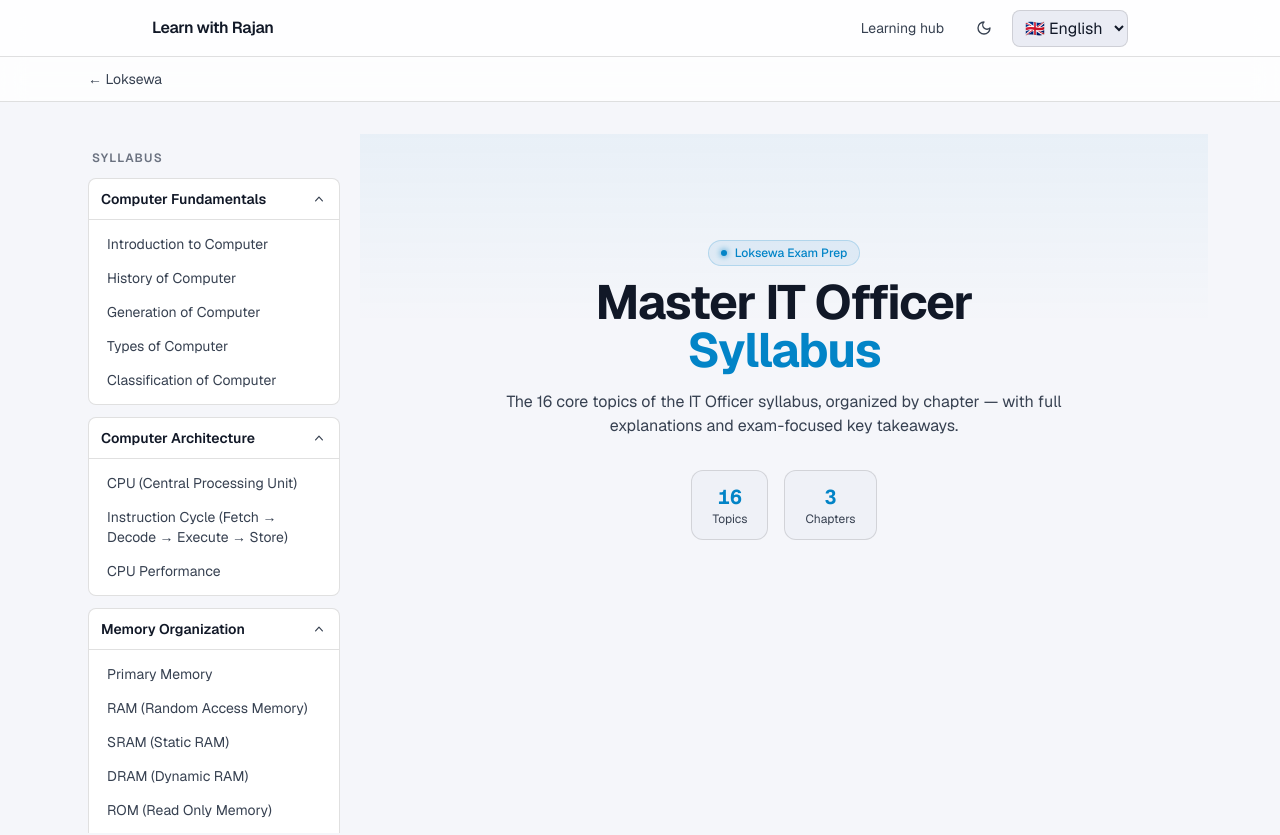
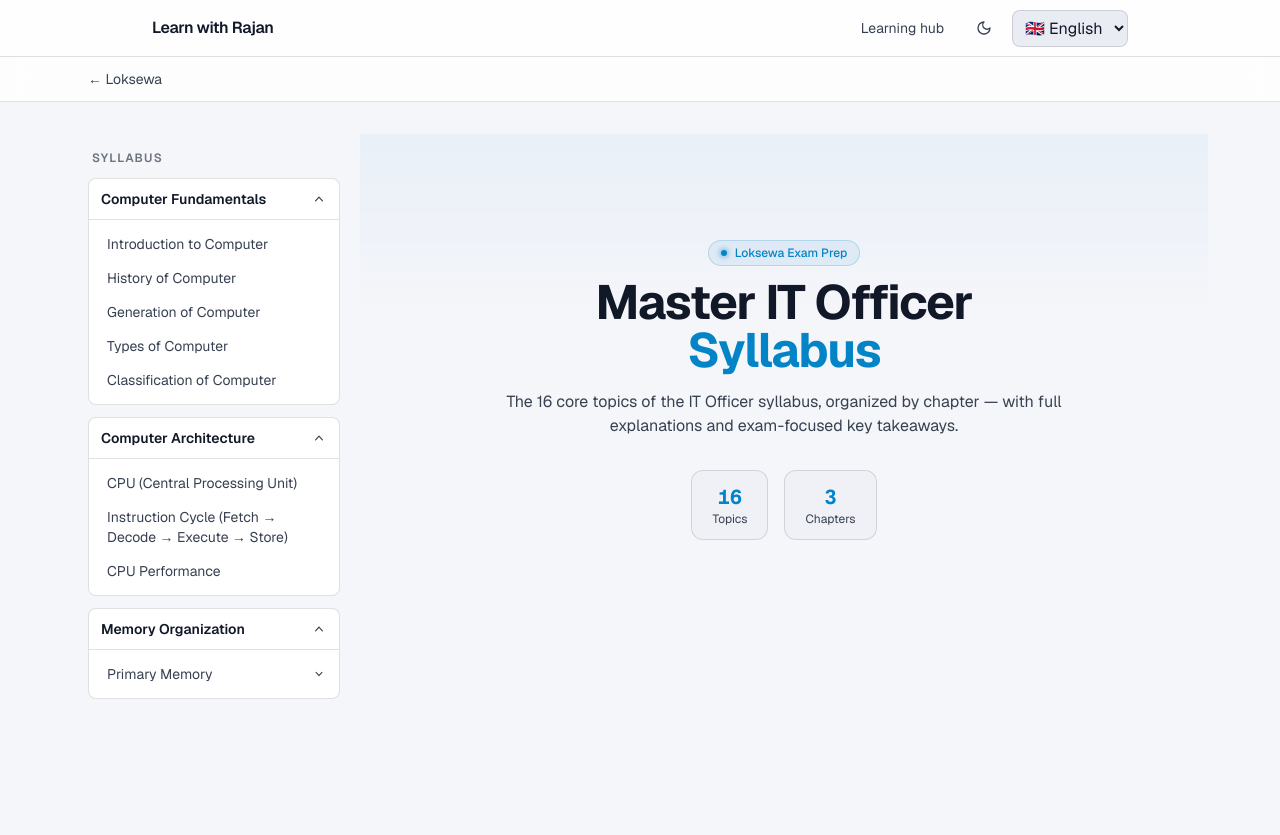
Before and after one commit to rznmgr630/learnwithrajan, a Next.js app: page /learn/loksewa/it-officer in a window 1280 px wide. Shown: the top 835 px of the page. Built offline with nearby package versions, Linux system fonts and the light colour scheme.

Commit message:
Add nested sidebar sub-menus and use them for Primary Memory > RAM/ROM hierarchy

```diff
--- a/components/learn/CourseSidebar.tsx
+++ b/components/learn/CourseSidebar.tsx
@@ -8,6 +8,8 @@ export interface CourseSidebarItem {
   label: string;
   /** When provided, the item renders as a link to this URL instead of firing onSelectItem alone. */
   href?: string;
+  /** Nested sub-items, rendered as a collapsible group indented under this item. */
+  children?: CourseSidebarItem[];
 }
 
 export interface CourseSidebarSection {
@@ -29,6 +31,104 @@ interface CourseSidebarProps {
   onMobileOpenChange?: (open: boolean) => void;
   /** Hide the built-in "Menu" trigger button, e.g. when a page renders its own trigger elsewhere and drives mobileOpen/onMobileOpenChange instead. */
   hideMobileTrigger?: boolean;
+}
+
+function containsActiveId(items: CourseSidebarItem[], activeItemId?: string | number | null): boolean {
+  if (activeItemId == null) return false;
+  return items.some((item) => item.id === activeItemId || (item.children && containsActiveId(item.children, activeItemId)));
+}
+
+function SidebarItemRow({
+  item,
+  depth,
+  storageKeyPrefix,
+  activeItemId,
+  onSelectItem,
+}: {
+  item: CourseSidebarItem;
+  depth: number;
+  storageKeyPrefix: string;
+  activeItemId?: string | number | null;
+  onSelectItem?: (id: string | number) => void;
+}) {
+  const hasChildren = !!item.children?.length;
+  const storageKey = `${storageKeyPrefix}:item:${item.id}`;
+  const [open, setOpen] = useState(() => containsActiveId(item.children ?? [], activeItemId));
+
+  useEffect(() => {
+    if (!hasChildren) return;
+    try {
+      const saved = sessionStorage.getItem(storageKey);
+      if (saved !== null) setOpen(saved === "1");
+    } catch {}
+    // eslint-disable-next-line react-hooks/exhaustive-deps
+  }, []);
+
+  const isActive = activeItemId === item.id;
+  const linkClassName = `flex-1 rounded-md px-2.5 py-1.5 text-left text-sm transition ${
+    isActive
+      ? "bg-[var(--accent)]/10 font-medium text-[var(--accent)]"
+      : "text-[var(--muted)] hover:bg-[var(--elevated)] hover:text-[var(--text)]"
+  }`;
+
+  return (
+    <div style={depth ? { paddingLeft: depth * 14 } : undefined}>
+      <div className="flex items-center gap-0.5">
+        {item.href ? (
+          <Link key={item.id} href={item.href} onClick={() => onSelectItem?.(item.id)} className={linkClassName}>
+            {item.label}
+          </Link>
+        ) : (
+          <button key={item.id} type="button" onClick={() => onSelectItem?.(item.id)} className={linkClassName}>
+            {item.label}
+          </button>
+        )}
+        {hasChildren && (
+          <button
+            type="button"
+            onClick={() =>
+              setOpen((prev) => {
+                const next = !prev;
+                try {
+                  sessionStorage.setItem(storageKey, next ? "1" : "0");
+                } catch {}
+                return next;
+              })
+            }
+            aria-label={open ? "Collapse" : "Expand"}
+            className="grid h-6 w-6 shrink-0 place-items-center rounded-md text-[var(--muted)] transition hover:bg-[var(--elevated)] hover:text-[var(--text)]"
+          >
+            <svg
+              className={`h-3.5 w-3.5 shrink-0 transition-transform duration-200 ${open ? "rotate-180" : ""}`}
+              viewBox="0 0 20 20"
+              fill="currentColor"
+              aria-hidden
+            >
+              <path
+                fillRule="evenodd"
+                d="M5.23 7.21a.75.75 0 011.06.02L10 11.168l3.71-3.94a.75.75 0 111.08 1.04l-4.25 4.5a.75.75 0 01-1.08 0l-4.25-4.5a.75.75 0 01.02-1.06z"
+                clipRule="evenodd"
+              />
+            </svg>
+          </button>
+        )}
+      </div>
+      {hasChildren && open && (
+        <div className="mt-0.5 flex flex-col gap-0.5">
+          {item.children!.map((child) => (
+            <SidebarItemRow
+              key={child.id}
+              item={child}
+              depth={depth + 1}
+              storageKeyPrefix={storageKeyPrefix}
+              activeItemId={activeItemId}
+              onSelectItem={onSelectItem}
+            />
+          ))}
+        </div>
+      )}
+    </div>
+  );
 }
 
 function SidebarAccordionSection({
@@ -83,26 +183,16 @@ function SidebarAccordionSection({
         </svg>
       </summary>
       <div className="flex flex-col gap-0.5 border-t border-[var(--border)] px-2 py-2">
-        {section.items.map((item) => {
-          const isActive = activeItemId === item.id;
-          const className = `rounded-md px-2.5 py-1.5 text-left text-sm transition ${
-            isActive
-              ? "bg-[var(--accent)]/10 font-medium text-[var(--accent)]"
-              : "text-[var(--muted)] hover:bg-[var(--elevated)] hover:text-[var(--text)]"
-          }`;
-          if (item.href) {
-            return (
-              <Link key={item.id} href={item.href} onClick={() => onSelectItem?.(item.id)} className={className}>
-                {item.label}
-              </Link>
-            );
-          }
-          return (
-            <button key={item.id} type="button" onClick={() => onSelectItem?.(item.id)} className={className}>
-              {item.label}
-            </button>
-          );
-        })}
+        {section.items.map((item) => (
+          <SidebarItemRow
+            key={item.id}
+            item={item}
+            depth={0}
+            storageKeyPrefix={storageKeyPrefix}
+            activeItemId={activeItemId}
+            onSelectItem={onSelectItem}
+          />
+        ))}
       </div>
     </details>
   );
--- a/components/learn/LoksewaITOfficerPage.tsx
+++ b/components/learn/LoksewaITOfficerPage.tsx
@@ -148,14 +148,24 @@ const orderedConcepts = IT_OFFICER_SECTIONS.flatMap(
 );
 const positionOf = new Map(orderedConcepts.map((c, i) => [c.id, i + 1]));
 
+function buildSidebarItems(sectionConcepts: ITOfficerConcept[], parentSlug: string | undefined): CourseSidebarSection["items"] {
+  return sectionConcepts
+    .filter((c) => c.parentSlug === parentSlug)
+    .map((c) => {
+      const children = buildSidebarItems(sectionConcepts, c.slug);
+      return {
+        id: c.id,
+        label: c.title,
+        href: `${BASE_PATH}/${c.slug}`,
+        ...(children.length ? { children } : {}),
+      };
+    });
+}
+
 const sidebarSections: CourseSidebarSection[] = IT_OFFICER_SECTIONS.map((section) => ({
   id: section,
   label: section,
-  items: IT_OFFICER_CONCEPTS.filter((c) => c.section === section).map((c) => ({
-    id: c.id,
-    label: c.title,
-    href: `${BASE_PATH}/${c.slug}`,
-  })),
+  items: buildSidebarItems(IT_OFFICER_CONCEPTS.filter((c) => c.section === section), undefined),
 }));
 
 export function LoksewaITOfficerPage({ activeConcept }: { activeConcept?: ITOfficerConcept | null }) {
--- a/lib/loksewa-learning/it-officer-syllabus-data.ts
+++ b/lib/loksewa-learning/it-officer-syllabus-data.ts
@@ -2,6 +2,8 @@ export interface ITOfficerConcept {
   id: number;
   slug: string;
   section: string;
+  /** Slug of the parent concept, for nested sidebar sub-menus (e.g. SRAM's parent is "ram"). Omit for top-level items within a section. */
+  parentSlug?: string;
   title: string;
   tagline: string;
   description: string;
@@ -140,6 +142,7 @@ export const IT_OFFICER_CONCEPTS: ITOfficerConcept[] = [
     id: 10,
     slug: "ram",
     section: "Memory Organization",
+    parentSlug: "primary-memory",
     title: "RAM (Random Access Memory)",
     tagline: "The CPU's fast, volatile workspace for active programs and data",
     description:
@@ -152,6 +155,7 @@ export const IT_OFFICER_CONCEPTS: ITOfficerConcept[] = [
     id: 11,
     slug: "sram",
     section: "Memory Organization",
+    parentSlug: "ram",
     title: "SRAM (Static RAM)",
     tagline: "Fast, expensive RAM built from flip-flops, used for CPU cache",
     description:
@@ -166,6 +170,7 @@ export const IT_OFFICER_CONCEPTS: ITOfficerConcept[] = [
     id: 12,
     slug: "dram",
     section: "Memory Organization",
+    parentSlug: "ram",
     title: "DRAM (Dynamic RAM)",
     tagline: "Cheaper, denser RAM that needs constant refreshing, used as main RAM",
     description:
@@ -178,6 +183,7 @@ export const IT_OFFICER_CONCEPTS: ITOfficerConcept[] = [
     id: 13,
     slug: "rom",
     section: "Memory Organization",
+    parentSlug: "primary-memory",
     title: "ROM (Read Only Memory)",
     tagline: "Non-volatile memory that stores fixed instructions permanently",
     description:
@@ -192,6 +198,7 @@ export const IT_OFFICER_CONCEPTS: ITOfficerConcept[] = [
     id: 14,
     slug: "prom",
     section: "Memory Organization",
+    parentSlug: "rom",
     title: "PROM (Programmable ROM)",
     tagline: "Blank ROM chips a user can write to exactly once",
     description:
@@ -204,6 +211,7 @@ export const IT_OFFICER_CONCEPTS: ITOfficerConcept[] = [
     id: 15,
     slug: "eprom",
     section: "Memory Organization",
+    parentSlug: "rom",
     title: "EPROM (Erasable PROM)",
     tagline: "Reusable ROM erased with ultraviolet light through a quartz window",
     description:
@@ -216,6 +224,7 @@ export const IT_OFFICER_CONCEPTS: ITOfficerConcept[] = [
     id: 16,
     slug: "eeprom",
     section: "Memory Organization",
+    parentSlug: "rom",
     title: "EEPROM (Electrically Erasable PROM)",
     tagline: "Reusable ROM erased and rewritten with electrical signals, byte by byte",
     description:
```
